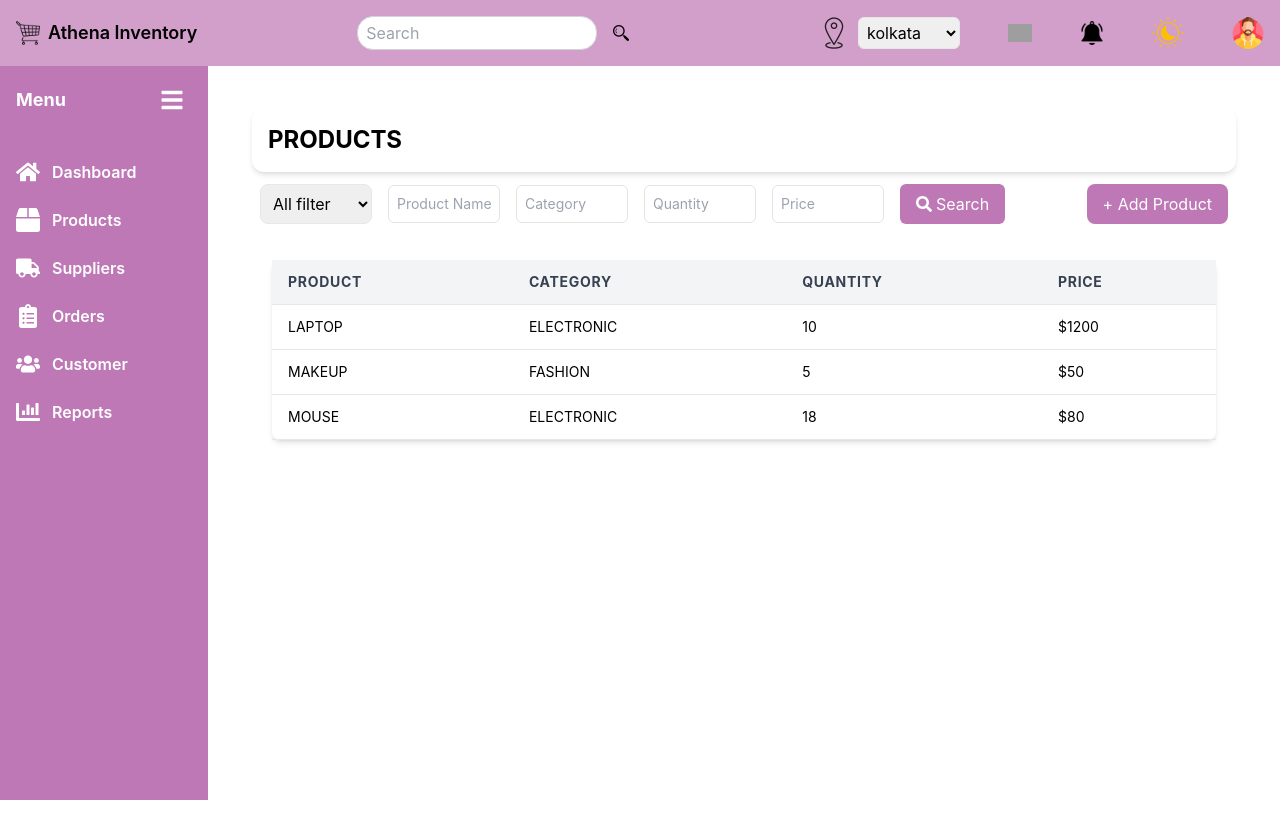
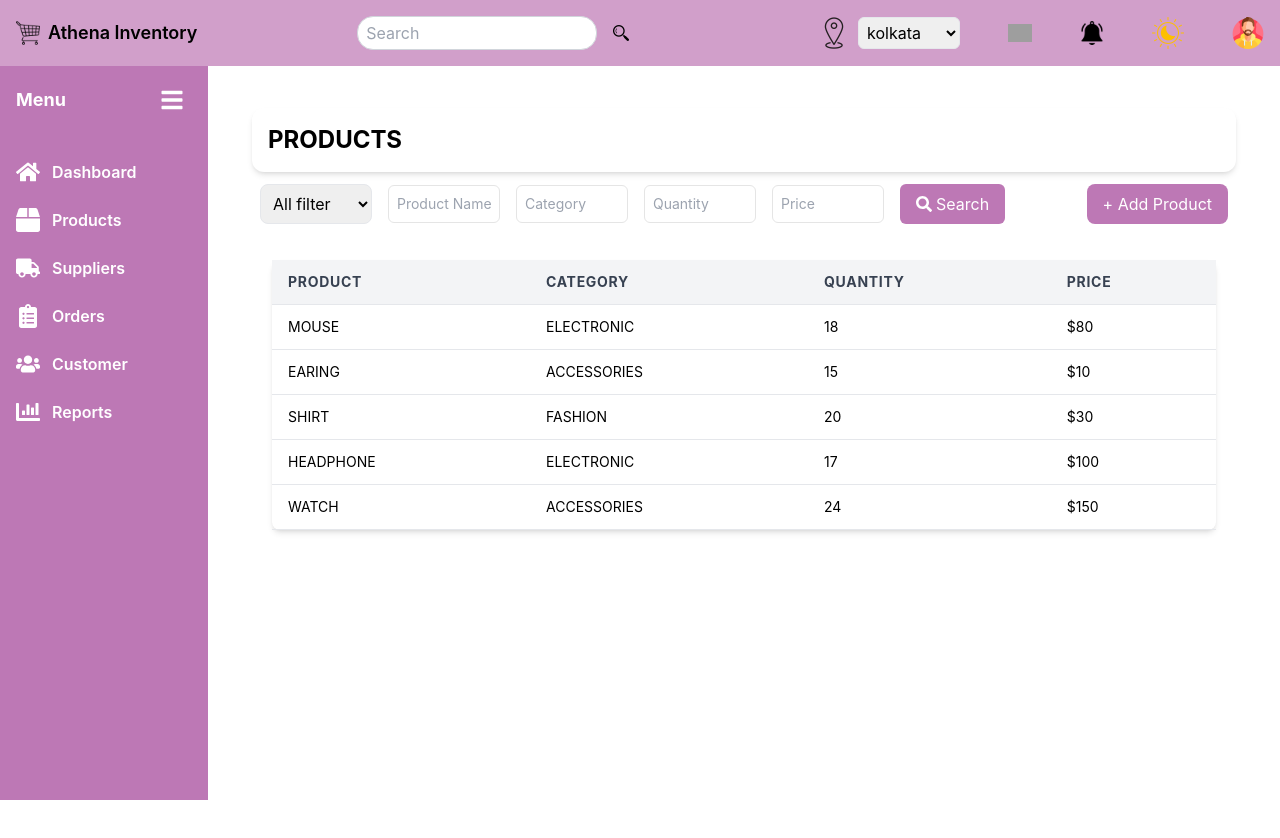
Before and after one commit to anik0103/inventory-management-system, a React (Create React App) app: page /products in a window 1280 px wide. Shown: the top 838 px of the page. Built offline with nearby package versions, Linux system fonts and the light colour scheme; grey boxes are pictures that could not be loaded.

Commit message:
feat: Integrate RegionContext for regional product filtering and enhance product details display

```diff
--- a/src/Components/Dashbord/RegionContext.js
+++ b/src/Components/Dashbord/RegionContext.js
@@ -3,8 +3,7 @@ import React, { createContext, useState } from "react";
 export const RegionContext = createContext();
 
 export const RegionProvider = ({ children }) => {
-  const [selectedRegion, setSelectedRegion] = useState("kolkata"); // default region
-
+  const [selectedRegion, setSelectedRegion] = useState("kolkata") // Default region;
   return (
     <RegionContext.Provider value={{ selectedRegion, setSelectedRegion }}>
       {children}
--- a/src/Components/Product/Filters.js
+++ b/src/Components/Product/Filters.js
@@ -1,20 +1,42 @@
-import { useState } from "react";
+import React, { useState, useEffect } from "react";
 import { FaSearch } from "react-icons/fa";
 import { IoCloseCircle } from "react-icons/io5";
 import { useNavigate } from "react-router-dom";
 
-const Filters = ({ onSearch , onSortFilterChange}) => {
+const Filters = ({ onFilterChange , onSortFilterChange}) => {
   const[productName, setProductName] = useState("");
   const[category, setCategory] = useState("");
   const[quantity, setQuantity] = useState("");
   const[price, setPrice] = useState("");
+  const[sortOrder, setSortOrder] = useState("");
+
+  useEffect(() => {
+    const timeout = setTimeout(() => {
+      onFilterChange({ productName, category, quantity, price, sortOrder });
+    }, 300); // 300ms delay after typing
+
+    return () => clearTimeout(timeout);
+  }, [productName, category, quantity, price, sortOrder, onFilterChange]);
 
   const handleSearch = () => {
-    onSearch({
+    onFilterChange({
       productName,
       category,
       quantity,
       price,
+      sortOrder,
+    });
+  };
+
+   const handleSortChange = (e) => {
+    const value = e.target.value;
+    setSortOrder(value);
+    onSortFilterChange({
+      productName,
+      category,
+      quantity,
+      price,
+      sortOrder: value,
     });
   };
 
@@ -23,106 +45,112 @@ const Filters = ({ onSearch , onSortFilterChange}) => {
     navigate("/add-product");
   }
 
+  const clearField = (fieldName) => {
+    if (fieldName === "productName") setProductName("");
+    if (fieldName === "category") setCategory("");
+    if (fieldName === "quantity") setQuantity("");
+    if (fieldName === "price") setPrice("");
+  };
+
   return (
     <div className="flex flex-wrap gap-4 items-center m-3">
 
-      <select className="border w-28 p-2 rounded-lg focus:outline-none focus:ring-2 focus:ring-[#bd78b5]" value={Filters} onChange={(e) => onSortFilterChange(e.target.value)}>
+      <select
+        className="border w-28 p-2 rounded-lg focus:outline-none focus:ring-2 focus:ring-[#bd78b5]"
+        value={sortOrder}
+        onChange={handleSortChange}
+      >
         <option value="all">All filter</option>
         <option value="priceLowHigh">Price: Low to High</option>
         <option value="priceHighLow">Price: High to Low</option>
-        <option value="Electronic">ELECTRONIC</option>
-        <option value="Fashion">FASHION</option>
-        <option value="Accessories">ACCESSORIES</option>
+        <option value="Electronic">Electronic</option>
+        <option value="Fashion">Fashion</option>
+        <option value="Accessories">Accessories</option>
       </select>
+      {/* Product Name */}
       <div className="relative">
         <input
         type="text"
         placeholder="Product Name"
         className="border border-neutral-200 w-28 px-2 py-2 rounded-md focus:outline-none focus:ring-2 focus:ring-[#bd78b5] text-sm"
         value={productName}
-        onChange={(item) => {
-          setProductName(item.target.value);
-          onSearch({ productName: item.target.value, category, quantity, price});
-        }}
+        onChange={(e) => setProductName(e.target.value)}
         />
         {productName && (
           <button
+          type="button"
             className="absolute right-2 top-1/2 -translate-y-1/2 text-gray-500 hover:text-gray-700"
-            onClick={() => setProductName("")}
+            onClick={() => clearField("productName")}
           >
             <IoCloseCircle size={20} />
           </button>
         )}
       </div>
+      {/* Category */}
       <div className="relative">
         <input
         type="text"
         placeholder="Category"
         className="border border-neutral-200 w-28 px-2 py-2 rounded-md focus:outline-none focus:ring-2 focus:ring-[#bd78b5] text-sm"
         value={category}
-        onChange={(item) => {
-          setCategory(item.target.value);
-          onSearch({ productName, category: item.target.value, quantity, price });
-        }}
+        onChange={(e) => setCategory(e.target.value)}
         />
         {category && (
           <button
+          type="button"
             className="absolute right-2 top-1/2 -translate-y-1/2 text-gray-500 hover:text-gray-700"
-            onClick={() => setCategory("")}
+            onClick={() => clearField("category")}
           >
             <IoCloseCircle size={20} />
           </button>
         )}
       </div>
+      {/* Quantity */}
       <div className="relative">
         <input
         type="text"
         placeholder="Quantity"
         className="border border-neutral-200 w-28 px-2 py-2 rounded-md focus:outline-none focus:ring-2 focus:ring-[#bd78b5] text-sm"
         value={quantity}
-        onChange={(item) => {
-          setQuantity(item.target.value);
-          onSearch({ productName, category, quantity: item.target.value, price });
-        }}
+        onChange={(e) => setQuantity(e.target.value)}
         />
         {quantity && (
           <button
+          type="button"
             className="absolute right-2 top-1/2 -translate-y-1/2 text-gray-500 hover:text-gray-700"
-            onClick={() => setQuantity("")}
+            onClick={() => clearField("quantity")}
           >
             <IoCloseCircle size={20} />
           </button>
         )}
       </div>
+      {/* Price */}
       <div className="relative">
         <input
         type="text"
         placeholder="Price"
         className="border border-neutral-200 w-28 px-2 py-2 rounded-md focus:outline-none focus:ring-2 focus:ring-[#bd78b5] text-sm"
         value={price}
-        onChange={(item) => {
-          setPrice(item.target.value);
-          onSearch({ productName, category, quantity, price: item.target.value });
-        }}
+        onChange={(e) => setPrice(e.target.value)}
         />
         {price && (
           <button
             className="absolute right-2 top-1/2 -translate-y-1/2 text-gray-500 hover:text-gray-700"
-            onClick={() => setPrice("")}
+            onClick={() => clearField("price")}
           >
             <IoCloseCircle size={20} />
           </button>
         )}
       </div>
-
+      {/* Search Button */}
       <button
         className="bg-[#bd78b5] text-white px-4 py-2 rounded-md hover:bg-[#d19fca] transition-colors duration-200 flex items-center gap-1" onClick={handleSearch}>
         <FaSearch /> Search
       </button>
+      {/* Add Product Button */}
       <button className="ml-auto bg-[#bd78b5] text-white px-4 py-2 rounded-lg hover:bg-[#d19fca] transition" onClick={handleAddClick}>
             + Add Product
       </button>
-
     </div>
   );
 };
--- a/src/Components/Product/PdtList.js
+++ b/src/Components/Product/PdtList.js
@@ -1,60 +1,54 @@
-const PdtList = [
-  {
-    name: "LAPTOP",
-    category: "ELECTRONIC",
-    quantity: 10,
-    price: 1200,
-    image: "/image/laptop.jpg",
-    description: "High-performance laptop for all your computing needs.",
-  },
-  {
-    name: "MAKEUP",
-    category: "FASHION",
-    quantity: 5,
-    price: 50,
-    image: "/image/makeup.jpg",
-    description: "Luxury makeup set for a flawless look.",
-  },
-  {
-    name: "MOUSE",
-    category: "ELECTRONIC",
-    quantity: 18,
-    price: 80,
-    image: "https://upload.wikimedia.org/wikipedia/commons/2/22/3-Tasten-Maus_Microsoft.jpg",
-    description: "Wireless mouse with precision tracking.",
-  },
-//   {
-//     name: "EARING",
-//     category: "ACCESSORIES",
-//     quantity: 15,
-//     price: 10,
-//     image: "/image/earing.jpg",
-//     description: "Elegant stud earrings for all occasions.",
-//   },
-//   {
-//     name: "SHIRT",
-//     category: "FASHION",
-//     quantity: 20,
-//     price: 30,
-//     image: "/image/shirt.jpg",
-//     description: "Stylish cotton shirt for all-day comfort.",
-//   },
-//   {
-//     name: "HEADPHONE",
-//     category: "ELECTRONIC",
-//     quantity: 17,
-//     price: 100,
-//     image: "/image/headphone.jpeg",
-//     description: "Noise-cancelling headphones with crystal-clear sound.",
-//   },
-//   {
-//     name: "WATCH",
-//     category: "ACCESSORIES",
-//     quantity: 24,
-//     price: 150,
-//     image: "/image/watch.jpg",
-//     description: "Sleek analog watch that combines fashion and function.",
-//   },
- ];
+import React, { useContext, useState, useMemo } from "react";
+import { RegionContext } from "../Dashbord/RegionContext";
+import mockData from "../../asset/fakeApiResponce/mockData.json";
+
+const PdtList = () => {
+  const { selectedRegion } = useContext(RegionContext);
+  const [filterText, setFilterText] = useState("");
+
+  // Finding region data
+  const regionData = mockData.find(
+    (region) => region.region.toLowerCase() === selectedRegion.toLowerCase()
+  );
+  const products = regionData ? regionData.products : [];
+
+   // Filter products
+  const filteredProducts = useMemo(() => {
+    return products.filter((product) =>
+      product.name.toLowerCase().includes(filterText.toLowerCase())
+    );
+  }, [products, filterText]);
+
+  if (!regionData || !regionData.products || regionData.products.length === 0) {
+    return <p className="text-center mt-5 text-lg">No products found</p>;
+  }
+
+  return (
+    <div>
+      {/* Search Box */}
+      <input
+        type="text"
+        placeholder="Search product..."
+        className="border border-neutral-300 px-3 py-2 rounded-md w-full mb-4"
+        value={filterText}
+        onChange={(e) => setFilterText(e.target.value)}
+      />
+
+      {/* Product List */}
+      {filteredProducts.length > 0 ? (
+        filteredProducts.map((product, idx) => (
+          <div key={idx} className="border p-2 mb-2">
+            <h3 className="font-semibold">{product.name}</h3>
+            <p>Category: {product.category}</p>
+            <p>Price: ₹{product.price}</p>
+            <p>Quantity: {product.quantity}</p>
+          </div>
+        ))
+      ) : (
+        <p className="text-gray-500">No matching products</p>
+      )}
+    </div>
+  );
+};
 
 export default PdtList;
--- a/src/Components/Product/ProductDetails.js
+++ b/src/Components/Product/ProductDetails.js
@@ -1,16 +1,29 @@
+import React, { useContext } from "react";
 import { useParams } from "react-router-dom";
-import PdtList from "./PdtList";
+import { RegionContext } from "../Dashbord/RegionContext";
+import mockData from "../../asset/fakeApiResponce/mockData.json";
 
 const ProductDetails = () => {
   const { productName } = useParams();
-  const product = PdtList.find((item) => item.name === productName);
+  const { selectedRegion } = useContext(RegionContext);
 
-  if (!product)
+  // Finding region data
+  const regionData = mockData.find(
+    (region) => region.region.toLowerCase() === selectedRegion.toLowerCase()
+  );
+
+  // Finding product inside that region
+  const product = regionData?.products.find(
+    (item) => item.name.toLowerCase() === productName.toLowerCase()
+  );
+
+  if (!product) {
     return (
       <p className="text-center mt-10 text-lg text-red-500">
         Product not found
       </p>
     );
+  }
 
   return (
     <div className="min-h-screen bg-gray-100 flex justify-center items-center px-4 py-6">
@@ -20,7 +33,7 @@ const ProductDetails = () => {
         <div className="w-full md:w-1/2 h-full p-6 flex flex-col justify-center items-start text-left">
           <h2 className="text-6xl font-bold mb-4">{product.name}</h2>
           <p className="text-lg text-gray-700 font-bold mb-4">{product.category}</p>
-          <p className="text-3xl font-bold text-purple-600 mb-4">${product.price}</p>
+          <p className="text-3xl font-bold text-purple-600 mb-4">₹{product.price}</p>
 
           <div className="mb-4">
             <label className="text-gray-700 font-bold text-xl">Quantity</label>
--- a/src/Components/Product/Products.js
+++ b/src/Components/Product/Products.js
@@ -1,59 +1,89 @@
-import { useState } from "react";
+import React, { useContext, useState, useEffect } from "react";
 import Head from "./Head";
 import Filters from "./Filters";
 import ProductTable from "./ProductTable";
-import PdtList from "./PdtList";
+import { RegionContext } from "../Dashbord/RegionContext";
+import mockData from "../../asset/fakeApiResponce/mockData.json";
 
 const Products = () => {
-  const fullProductList = PdtList;
-  const [filteredProducts, setFilteredProducts] = useState(fullProductList);
+  const { selectedRegion } = useContext(RegionContext);
+  const [products, setProducts] = useState([]);
+  const [filteredProducts, setFilteredProducts] = useState(mockData);
 
-  const handleSearch = ({ productName, category, quantity, price }) => {
-  const filtered = fullProductList.filter((product) => {
-    const nameMatch = productName
-      ? product.name.toLowerCase().includes(productName.toLowerCase())
-      : true;
+  useEffect(() => {
+      if (selectedRegion && Array.isArray(mockData)) {
+      const regionObj = mockData.find(
+        item => item.region.toLowerCase().trim() === selectedRegion.toLowerCase().trim()
+      );
 
-    const categoryMatch = category
-      ? product.category.toLowerCase().includes(category.toLowerCase())
-      : true;
+      if (regionObj) {
+        const productsList = regionObj.regionWiseData?.products || [];
+        setProducts(productsList);
+        setFilteredProducts(productsList);
+      } else {
+        console.warn("No matching products for", selectedRegion);
+        setProducts([]);
+        setFilteredProducts([]);
+      }
+    }
+  }, [selectedRegion]);
 
-    const quantityMatch = quantity
-      ? product.quantity.toString().includes(quantity)
-      : true;
+  // Handle filtering
+  const handleFilterChange = (filters) => {
+    let updatedList = [...products];
 
-    const priceMatch = price
-      ? product.price.toString().includes(price)
-      : true;
+    if (filters.name) {
+      updatedList = updatedList.filter((p) =>
+        p.name.toLowerCase().includes(filters.name.toLowerCase())
+      );
+    }
 
-    return nameMatch && categoryMatch && quantityMatch && priceMatch;
-  });
+    if (filters.category) {
+      updatedList = updatedList.filter((p) =>
+        p.category.toLowerCase().includes(filters.category.toLowerCase())
+      );
+    }
 
-  setFilteredProducts(filtered);
+    if (filters.minPrice) {
+      updatedList = updatedList.filter(
+        (p) => p.price >= parseFloat(filters.minPrice)
+      );
+    }
+
+    if (filters.maxPrice) {
+      updatedList = updatedList.filter(
+        (p) => p.price <= parseFloat(filters.maxPrice)
+      );
+    }
+
+    setFilteredProducts(updatedList);
   };
 
-  const handleSortFilterChange = (value) => {
-  let updatedList = [...fullProductList];
+  // Handle sorting
+  const handleSortFilterChange = (sortOption) => {
+    let sortedList = [...filteredProducts];
 
-  if (value === "priceLowHigh") {
-    updatedList.sort((a, b) => a.price - b.price);
-  } else if (value === "priceHighLow") {
-    updatedList.sort((a, b) => b.price - a.price);
-  } else if (value !== "all") {
-    updatedList = fullProductList.filter(
-      (pdt) => pdt.category.toLowerCase() === value.toLowerCase()
-    );
-  }
+    if (sortOption === "priceLowHigh") {
+      sortedList.sort((a, b) => a.price - b.price);
+    } else if (sortOption === "priceHighLow") {
+      sortedList.sort((a, b) => b.price - a.price);
+    } else if (sortOption === "nameAZ") {
+      sortedList.sort((a, b) => a.name.localeCompare(b.name));
+    } else if (sortOption === "nameZA") {
+      sortedList.sort((a, b) => b.name.localeCompare(a.name));
+    }
 
-  setFilteredProducts(updatedList);
-};
+    setFilteredProducts(sortedList);
+  };
 
   return (
     <div className="bg-neutral-background min-h-screen p-6">
-      <Head/>
-      <Filters onSearch={handleSearch}
-      onSortFilterChange={handleSortFilterChange}/>
-      <ProductTable products={filteredProducts}/>
+      <Head />
+      <Filters
+        onFilterChange={handleFilterChange}
+        onSortFilterChange={handleSortFilterChange}
+      />
+      <ProductTable products={filteredProducts} />
     </div>
   );
 };
--- a/src/asset/fakeApiResponce/mockData.json
+++ b/src/asset/fakeApiResponce/mockData.json
@@ -307,6 +307,14 @@
           "description": "Comfortable running shoes for daily wear."
         },
         {
+          "name": "WATCH",
+          "category": "ACCESSORIES",
+          "quantity": 24,
+          "price": 150,
+          "image": "/image/watch.jpg",
+          "description": "Sleek analog watch that combines fashion and function."
+        },
+        {
           "name": "SMARTWATCH",
           "category": "ELECTRONIC",
           "quantity": 12,
@@ -411,6 +419,13 @@
           "price": 40,
           "image": "/image/sunglasses.jpg",
           "description": "Stylish UV-protection sunglasses."
+        },{
+          "name": "SHIRT",
+          "category": "FASHION",
+          "quantity": 20,
+          "price": 30,
+          "image": "/image/shirt.jpg",
+          "description": "Stylish cotton shirt for all-day comfort."
         }
       ]
   }
@@ -601,6 +616,14 @@
           "description": "Waterproof backpack with padded laptop section."
         },
         {
+          "name": "SHIRT",
+          "category": "FASHION",
+          "quantity": 20,
+          "price": 30,
+          "image": "/image/shirt.jpg",
+          "description": "Stylish cotton shirt for all-day comfort."
+        },
+        {
           "name": "POWERBANK",
           "category": "ELECTRONIC",
           "quantity": 21,
--- a/src/index.js
+++ b/src/index.js
@@ -3,11 +3,14 @@ import ReactDOM from 'react-dom/client';
 import './index.css';
 import App from './App';
 import reportWebVitals from './reportWebVitals';
+import RegionProvider from './Components/Dashbord/RegionContext';
 
 const root = ReactDOM.createRoot(document.getElementById('root'));
 root.render(
   <React.StrictMode>
-    <App />
+    <RegionProvider>
+      <App />
+    </RegionProvider>
   </React.StrictMode>
 );
 
```
Also changed, not shown: src/App.js (+8 -1 lines), src/Components/Navbar.js (+6 -2 lines).
